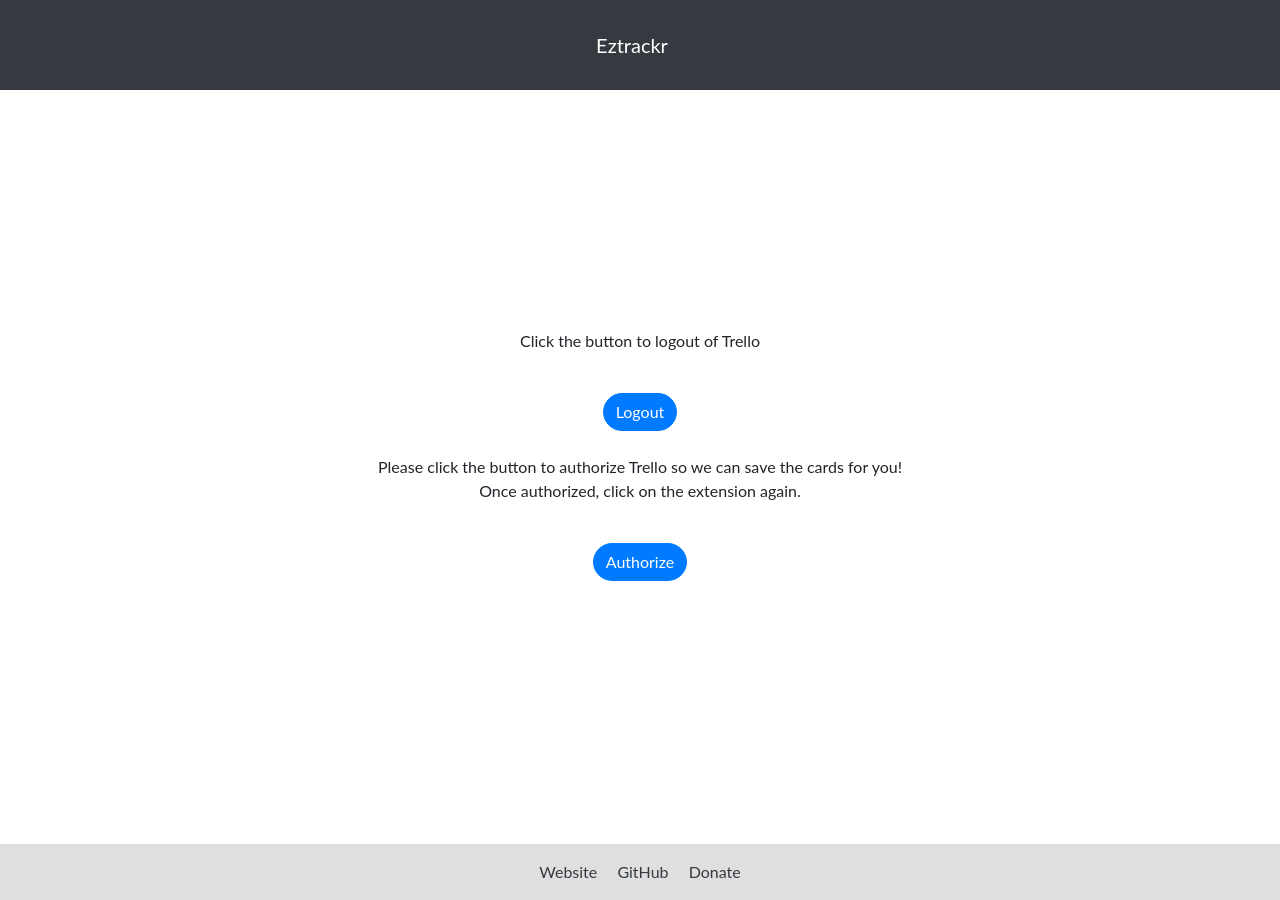
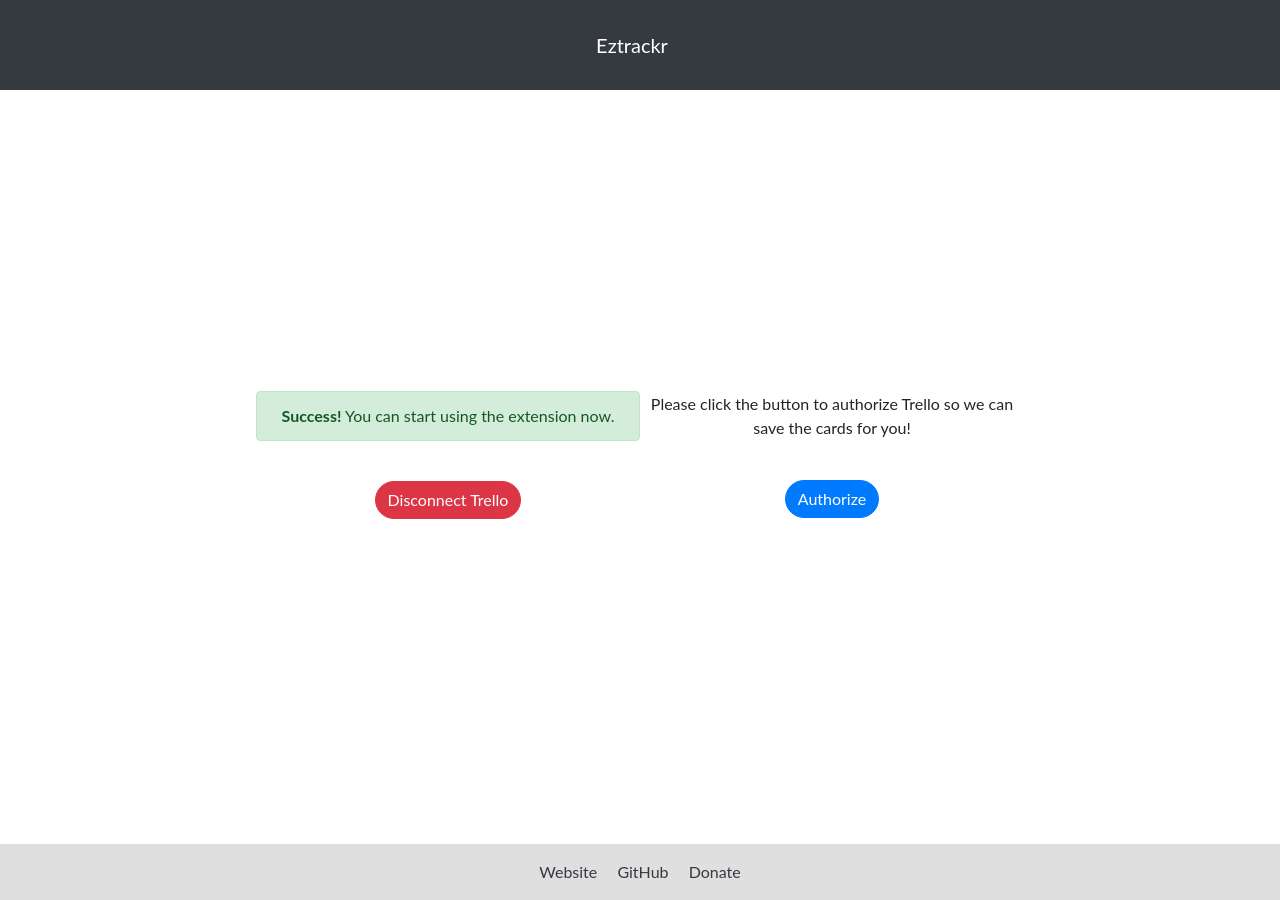
Before and after one commit to HarshdipD/eztrackr, a Jekyll site: the page extension/settings/index.html, which Jekyll copies as it is, in a window 1280 px wide. Built offline with Jekyll 4.4.1, drawn with Linux system fonts in a browser that asks for light colours; a script that is not in the unit is left out.

Commit message:
Refactor options page

```diff
--- a/extension/settings/index.html
+++ b/extension/settings/index.html
@@ -11,29 +11,35 @@
   </head>
   <body>
     <div id="container">
+
         <nav class="navbar navbar-dark bg-dark">
           <div class="navbar-header">
             <a class="navbar-brand">Eztrackr</a>
           </div>
         </nav>
+
         <main>
           <section id="loggedin">
-            <p>Click the button to logout of Trello</p>
-            <button class="btn btn-primary" id="trello_helper_login">Logout</button>
+            <div class="alert alert-success" role="alert">
+              <b>Success!</b> You can start using the extension now.
+            </div>
+            <button class="btn btn-danger" id="trello_helper_login">Disconnect Trello</button>
           </section>
+
           <section id="loggedout">
             <p>
               <span>Please click the button to authorize Trello so we can save the cards for you!</span>
-              <span>Once authorized, click on the extension again.</span>
             </p>
             <button class="btn btn-primary" id="trello_helper_logout">Authorize</button>
           </section>
         </main>
+
         <footer>
           <a class="link text-dark" href="https://hsdeogan.com/eztrackr" target="_blank">Website</a>
           <a class="link text-dark" href="https://github.com/HarshdipD/eztrackr" target="_blank">GitHub</a>
           <a class="link text-dark" href="https://www.paypal.com/donate/?cmd=_donations&business=ZBR894KSWNJPS&currency_code=CAD" target="_blank">Donate</a>
         </footer>
+
     </div>
 
     <!-- scripts -->
--- a/extension/settings/styles.css
+++ b/extension/settings/styles.css
@@ -42,6 +42,7 @@
     display: flex;
     flex-direction: column;
     justify-content: space-between;
+    align-items: center;
 }
 
 nav {
@@ -54,10 +55,18 @@
 }
 
 main {
-    display: flex;
-    flex-direction: column;
+    text-align: center;
+    display: flex !important;
     justify-content: center;
     align-items: center;
+}
+
+section {
+    text-align: center;
+}
+
+main, nav, footer {
+    width: 100%;
 }
 
 main button {
@@ -66,6 +75,7 @@
 
 #loggedin, #loggedout {
     text-align: center;
+    width: 30%;
 }
 
 main span {
```
Also changed, not shown: extension/settings/settings.js (+6 -42 lines), extension/manifest.json.
